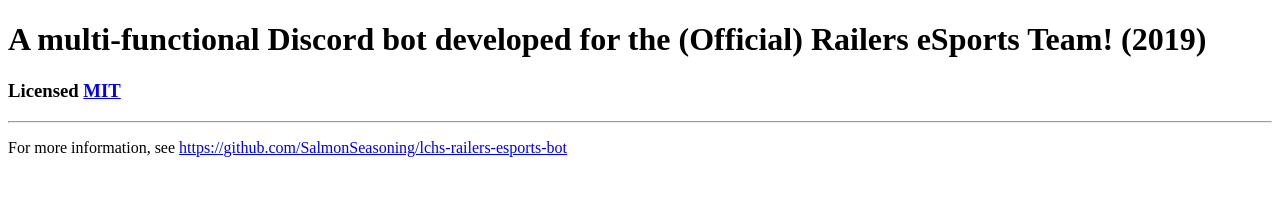
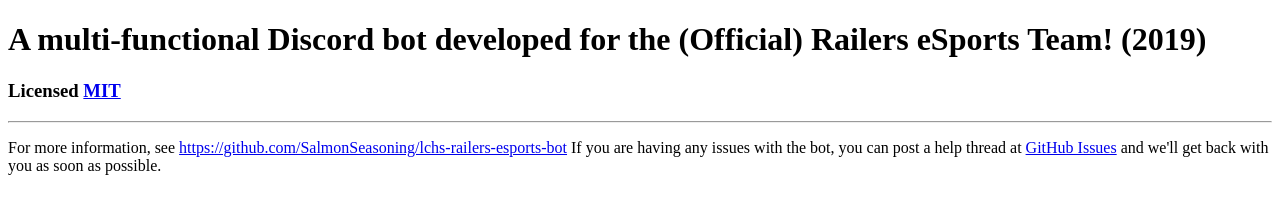
Before and after one commit to SalmonSeasoning/lchs-railers-esports-bot, a website: page docs/index.html in a window 1280 px wide. Drawn offline with Linux system fonts and the light colour scheme.

Commit message:
Update index.html

```diff
--- a/docs/index.html
+++ b/docs/index.html
@@ -8,6 +8,10 @@
   <h1>A multi-functional Discord bot developed for the (Official) Railers eSports Team! (2019)</h1>
   <h3>Licensed <a href="https://github.com/SalmonSeasoning/lchs-railers-esports-bot/blob/master/LICENSE">MIT</a></h3>
   <hr />
-  <p>For more information, see <a href="https://github.com/SalmonSeasoning/lchs-railers-esports-bot">https://github.com/SalmonSeasoning/lchs-railers-esports-bot</a></p>
+  <p>
+    For more information, see <a href="https://github.com/SalmonSeasoning/lchs-railers-esports-bot">https://github.com/SalmonSeasoning/lchs-railers-esports-bot</a>
+    If you are having any issues with the bot, you can post a help thread at <a href="https://github.com/SalmonSeasoning/lchs-railers-esports-bot/issues">GitHub Issues</a> and we'll
+    get back with you as soon as possible.
+  </p>
 </body>
 </html>
```
